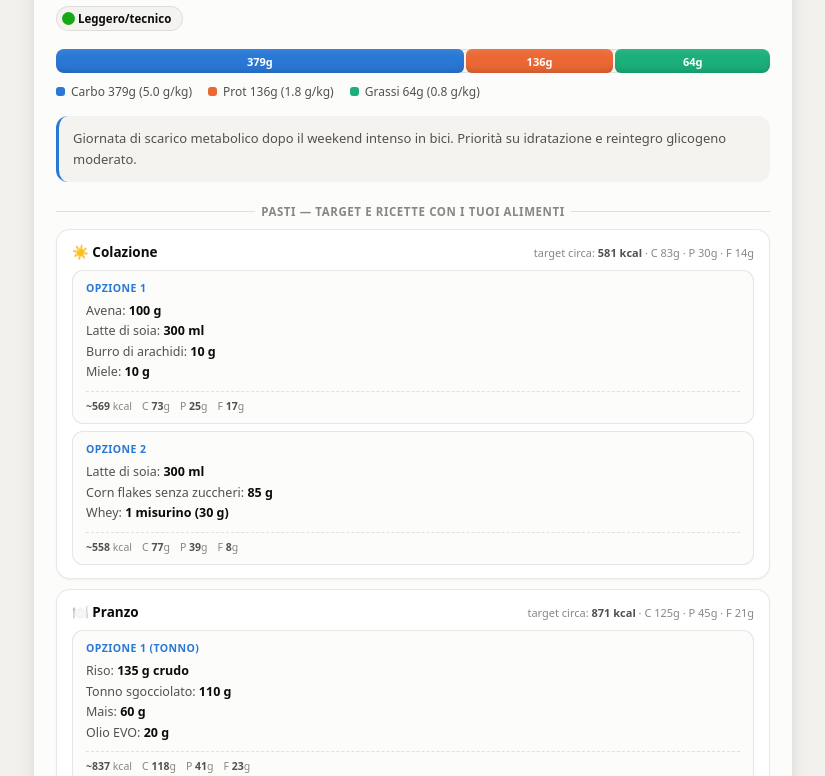
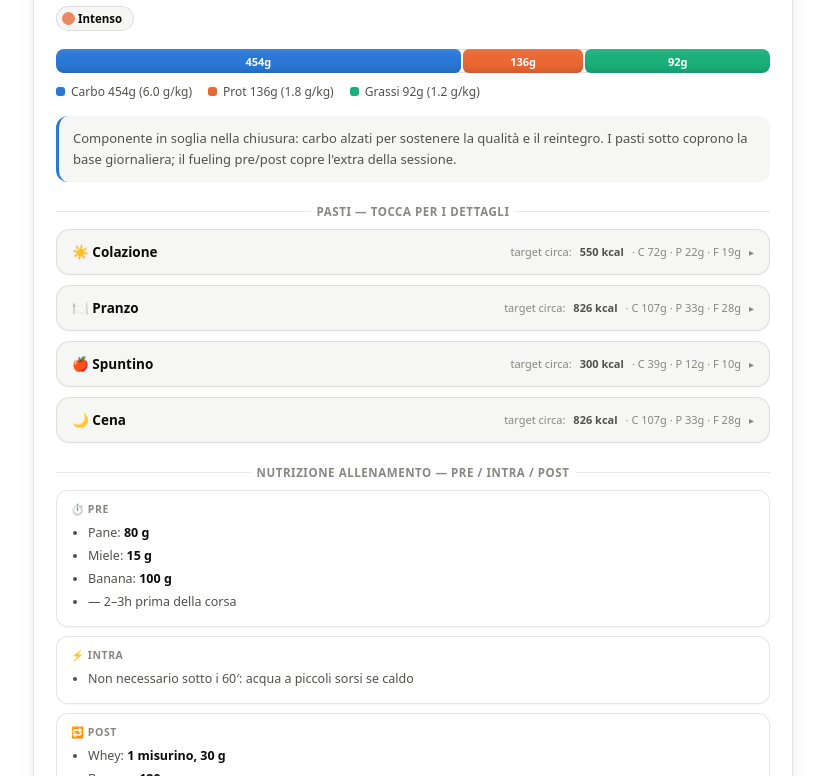
Before and after one commit to mirkodesoricellis/training-dashboard, a plain HTML site: page index.html in a window 1280 px wide. Shown: the part 282-1058 px from the top of the page, without its empty margins (227-1052 px from the left). Drawn offline with Linux system fonts and the light colour scheme.

Commit message:
Aggiornamento automatico 2026-08-18 12:59

```diff
--- a/index.html
+++ b/index.html
@@ -12,18 +12,18 @@
 <style>
   .viz-root {
     color-scheme: light;
-    --surface-1:      #fcfcfb;
+    --surface-1:      #ffffff;
     --surface-2:      #ffffff;
-    --surface-3:      #f4f3f0;
-    --page:           #f2f1ed;
+    --surface-3:      #f6f6f5;
+    --page:           #ffffff;
     --text-primary:   #0b0b0b;
     --text-secondary: #52514e;
     --muted:          #898781;
-    --grid:           #e1e0d9;
+    --grid:           #e8e7e3;
     --baseline:       #c3c2b7;
-    --border:         rgba(11,11,11,0.09);
-    --shadow-sm:      0 1px 2px rgba(11,11,11,0.05);
-    --shadow-md:      0 2px 6px rgba(11,11,11,0.05), 0 12px 28px -10px rgba(11,11,11,0.14);
+    --border:         rgba(11,11,11,0.10);
+    --shadow-sm:      0 1px 2px rgba(11,11,11,0.04);
+    --shadow-md:      0 2px 6px rgba(11,11,11,0.04), 0 12px 28px -10px rgba(11,11,11,0.10);
     --carb:           #2a78d6;
     --protein:        #eb6834;
     --fat:            #1baf7a;
@@ -173,11 +173,23 @@
   .section-h { font-size:11.5px; font-weight:800; text-transform:uppercase; letter-spacing:.05em; color: var(--muted); margin: 22px 0 10px 0; display:flex; align-items:center; gap:6px; }
   .section-h:before, .section-h:after { content:""; height:1px; background: var(--grid); flex:1; }
 
-  .meal-block { border:1px solid var(--border); border-radius:14px; padding:13px 15px; margin-bottom:10px; background: var(--surface-2); box-shadow: var(--shadow-sm); }
-  .meal-block-head { display:flex; justify-content:space-between; align-items:baseline; flex-wrap:wrap; gap:6px; margin-bottom:9px; }
+  .meal-block { border:1px solid var(--border); border-radius:14px; margin-bottom:10px; background: var(--surface-3); box-shadow: var(--shadow-sm); overflow:hidden; }
+  .meal-block-head {
+    display:flex; justify-content:space-between; align-items:center; flex-wrap:wrap; gap:6px;
+    padding:13px 15px; cursor:pointer; user-select:none; -webkit-tap-highlight-color: transparent;
+  }
+  .meal-block-head:hover { background: rgba(11,11,11,0.02); }
   .meal-name { font-size:13.5px; font-weight:800; display:flex; align-items:center; gap:6px; }
-  .meal-target { font-size:11px; color: var(--muted); }
+  .meal-target { font-size:11px; color: var(--muted); display:flex; align-items:center; gap:8px; }
   .meal-target b { color: var(--text-secondary); font-weight:700; }
+  .meal-chevron { font-size:10px; color: var(--muted); transition: transform .2s ease; flex-shrink:0; }
+  .meal-block.open .meal-chevron { transform: rotate(90deg); }
+
+  .options-wrap {
+    max-height:0; overflow:hidden; transition: max-height .25s ease, padding .25s ease;
+    padding: 0 15px;
+  }
+  .meal-block.open .options-wrap { max-height:1200px; padding: 0 15px 13px 15px; }
 
   .option { background: var(--surface-1); border:1px solid var(--border); border-radius:11px; padding:10px 13px; margin-top:7px; }
   .option-label { font-size:10.5px; font-weight:800; color: var(--carb); text-transform:uppercase; letter-spacing:.04em; margin-bottom:6px; }
@@ -251,7 +263,7 @@ function meal(name, target, options) { return { name, target, options }; }
 const DATA = [
   // ============ LUNEDÌ ============
   {
-    day: "Lunedì", date: "17 agosto", sport: "Nuoto", status: "good", statusLabel: "Leggero/tecnico",
+    day: "Lunedì", date: "17 agosto", iso: "2026-08-17", sport: "Nuoto", status: "good", statusLabel: "Leggero/tecnico",
     title: "Braccia+A2 — completato", meta: "47 min · 3.4 km · TSS 58.8", altNote: null,
     kcal: 2640, carb: 379, protein: 136, fat: 64,
     insight: "Giornata di scarico metabolico dopo il weekend intenso in bici. Priorità su idratazione e reintegro glicogeno moderato.",
@@ -276,7 +288,7 @@ const DATA = [
   },
   // ============ MARTEDÌ ============
   {
-    day: "Martedì", date: "18 agosto", sport: "Corsa", status: "serious", statusLabel: "Intenso",
+    day: "Martedì", date: "18 agosto", iso: "2026-08-18", sport: "Corsa", status: "serious", statusLabel: "Intenso",
     title: "Progressivo Lungo", meta: "52 min · 11.8 km · TSS 69.8", altNote: null,
     kcal: 3190, carb: 454, protein: 136, fat: 92,
     insight: "Componente in soglia nella chiusura: carbo alzati per sostenere la qualità e il reintegro. I pasti sotto coprono la base giornaliera; il fueling pre/post copre l'extra della sessione.",
@@ -306,7 +318,7 @@ const DATA = [
   },
   // ============ MERCOLEDÌ ============
   {
-    day: "Mercoledì", date: "19 agosto", sport: "Bici", status: "serious", statusLabel: "Intenso",
+    day: "Mercoledì", date: "19 agosto", iso: "2026-08-19", sport: "Bici", status: "serious", statusLabel: "Intenso",
     title: "Z3/Z5 pianura", meta: "89 min · TSS 79.0 (outdoor)",
     altNote: "In TrainingPeaks risultano 2 sessioni bici lo stesso giorno: sono alternative (una è probabilmente su rulli), non da sommare. Sotto trovi il piano per la sessione outdoor più lunga (89′, TSS 79); se fai i rulli con \"variazioni Z3/Z5\" (52′, TSS 52.6) invece, riduci proporzionalmente fueling e target di circa un terzo.",
     kcal: 3031, carb: 490, protein: 136, fat: 58,
@@ -337,7 +349,7 @@ const DATA = [
   },
   // ============ GIOVEDÌ ============
   {
-    day: "Giovedì", date: "20 agosto", sport: "Forza", status: "warning", statusLabel: "Moderato",
+    day: "Giovedì", date: "20 agosto", iso: "2026-08-20", sport: "Forza", status: "warning", statusLabel: "Moderato",
     title: "Gambe Mantenimento", meta: "~45–60 min stimati · TSS 20", altNote: null,
     kcal: 2539, carb: 303, protein: 151, fat: 80,
     insight: "Recupero attivo dal grande carico bici del mercoledì — proteine alzate a ~2.0 g/kg per la sintesi proteica muscolare della sessione di forza.",
@@ -388,21 +400,21 @@ const restDayMeals = [
 
 DATA.push(
   {
-    day: "Venerdì", date: "21 agosto", sport: "Da pianificare", status: "good", statusLabel: "Presunto recupero",
+    day: "Venerdì", date: "21 agosto", iso: "2026-08-21", sport: "Da pianificare", status: "good", statusLabel: "Presunto recupero",
     title: "Nessun allenamento su TrainingPeaks/COROS", meta: "Trattato come giorno di recupero", altNote: null,
     kcal: 2289, carb: 265, protein: 136, fat: 76,
     insight: "Giorno di scarico prima probabilmente del weekend di volume. Aggiorna TrainingPeaks se viene pianificata un'attività — la scheda si aggiornerà di conseguenza.",
     meals: restDayMeals, fuel: null
   },
   {
-    day: "Sabato", date: "22 agosto", sport: "Da pianificare", status: "good", statusLabel: "Presunto recupero/libero",
+    day: "Sabato", date: "22 agosto", iso: "2026-08-22", sport: "Da pianificare", status: "good", statusLabel: "Presunto recupero/libero",
     title: "Nessuna sessione registrata", meta: "Weekend precedenti: uscite bici lunghe (~2h)", altNote: null,
     kcal: 2289, carb: 265, protein: 136, fat: 76,
     insight: "Placeholder da rest day. Se prevedi un'uscita lunga (&gt;90′), passa allo schema del mercoledì (carbo alti + fueling intra) e aggiorna la scheda una volta confermato il piano.",
     meals: restDayMeals, fuel: null
   },
   {
-    day: "Domenica", date: "23 agosto", sport: "Da pianificare", status: "good", statusLabel: "Presunto recupero/libero",
+    day: "Domenica", date: "23 agosto", iso: "2026-08-23", sport: "Da pianificare", status: "good", statusLabel: "Presunto recupero/libero",
     title: "Nessuna sessione registrata", meta: "—", altNote: null,
     kcal: 2289, carb: 265, protein: 136, fat: 76,
     insight: "Chiusura settimana. Se resta giorno di riposo puro, valuta -150/-200 kcal riducendo leggermente i carbo (es. -50g riso a pranzo).",
@@ -410,7 +422,13 @@ DATA.push(
   }
 );
 
-let current = 0; // oggi = lunedì 17/8
+function todayISO() {
+  const d = new Date();
+  const y = d.getFullYear(), m = String(d.getMonth()+1).padStart(2,'0'), day = String(d.getDate()).padStart(2,'0');
+  return `${y}-${m}-${day}`;
+}
+const todayIdx = DATA.findIndex(d => d.iso === todayISO());
+let current = todayIdx !== -1 ? todayIdx : 0; // fuori dalla settimana pianificata: mostra il primo giorno
 
 function pct(part, total) { return Math.round((part / total) * 100); }
 
@@ -424,15 +442,22 @@ function optionHtml(o) {
     </div>`;
 }
 
-function mealBlockHtml(m) {
+function mealBlockHtml(m, idx) {
   return `
-    <div class="meal-block">
-      <div class="meal-block-head">
+    <div class="meal-block" id="meal-${idx}">
+      <div class="meal-block-head" onclick="toggleMeal(${idx})">
         <div class="meal-name">${MEAL_ICON[m.name]||''} ${m.name}</div>
-        <div class="meal-target">target circa: <b>${m.target.kcal} kcal</b> · C ${m.target.carb}g · P ${m.target.protein}g · F ${m.target.fat}g</div>
+        <div class="meal-target">target circa: <b>${m.target.kcal} kcal</b> · C ${m.target.carb}g · P ${m.target.protein}g · F ${m.target.fat}g <span class="meal-chevron">▸</span></div>
       </div>
-      ${m.options.map(optionHtml).join('')}
+      <div class="options-wrap">
+        ${m.options.map(optionHtml).join('')}
+      </div>
     </div>`;
+}
+
+function toggleMeal(idx) {
+  const el = document.getElementById('meal-' + idx);
+  if (el) el.classList.toggle('open');
 }
 
 function fuelListHtml(items) {
@@ -443,7 +468,7 @@ function render() {
   const d = DATA[current];
   document.getElementById('navDayName').textContent = d.day;
   document.getElementById('navDayDate').textContent = d.date;
-  document.getElementById('todayBadgeWrap').innerHTML = current === 0 ? '<span class="today-badge">Oggi</span>' : '';
+  document.getElementById('todayBadgeWrap').innerHTML = current === todayIdx ? '<span class="today-badge">Oggi</span>' : '';
   document.getElementById('prevBtn').disabled = current === 0;
   document.getElementById('nextBtn').disabled = current === DATA.length - 1;
 
@@ -496,8 +521,8 @@ function render() {
 
       <div class="insight">${d.insight}</div>
 
-      <div class="section-h">Pasti — target e ricette con i tuoi alimenti</div>
-      ${d.meals.map(mealBlockHtml).join('')}
+      <div class="section-h">Pasti — tocca per i dettagli</div>
+      ${d.meals.map((m,i) => mealBlockHtml(m,i)).join('')}
 
       ${fuelHtml}
     </div>
```
Also changed, not shown: 2 other files.
